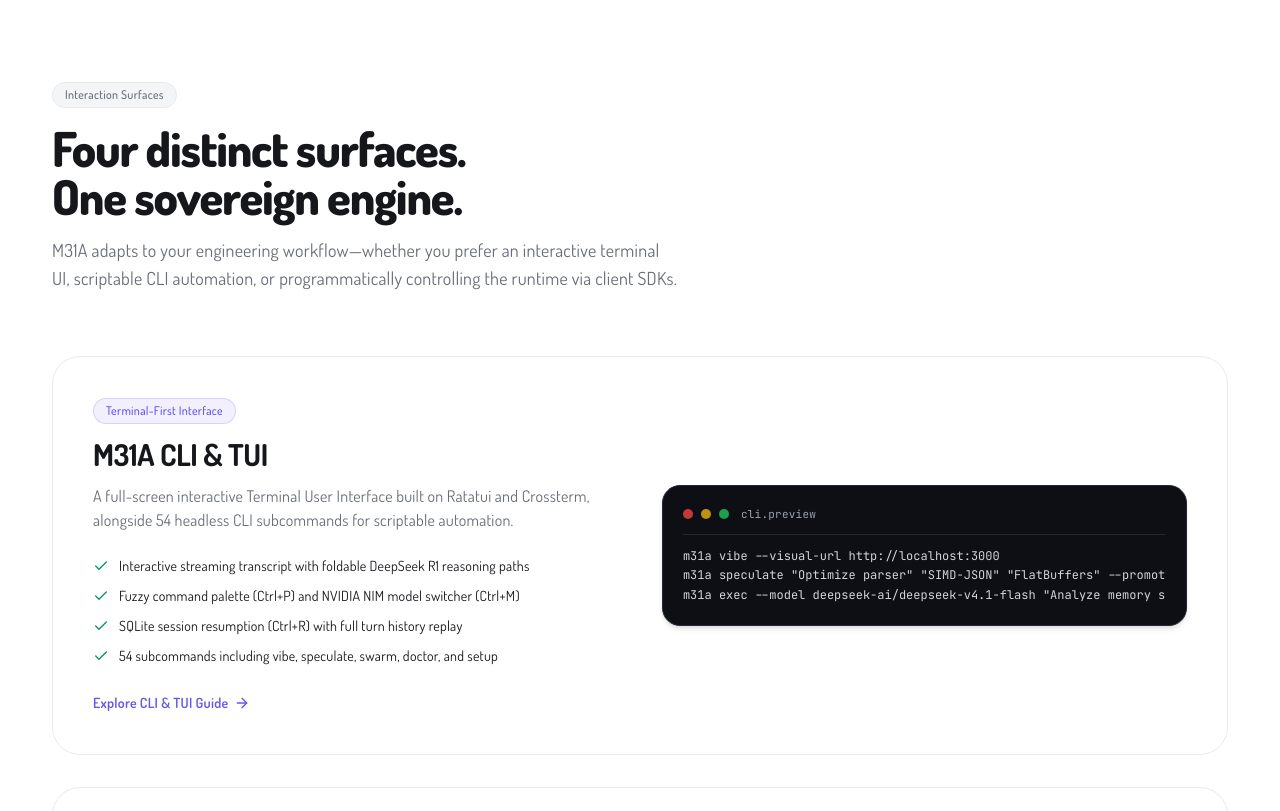
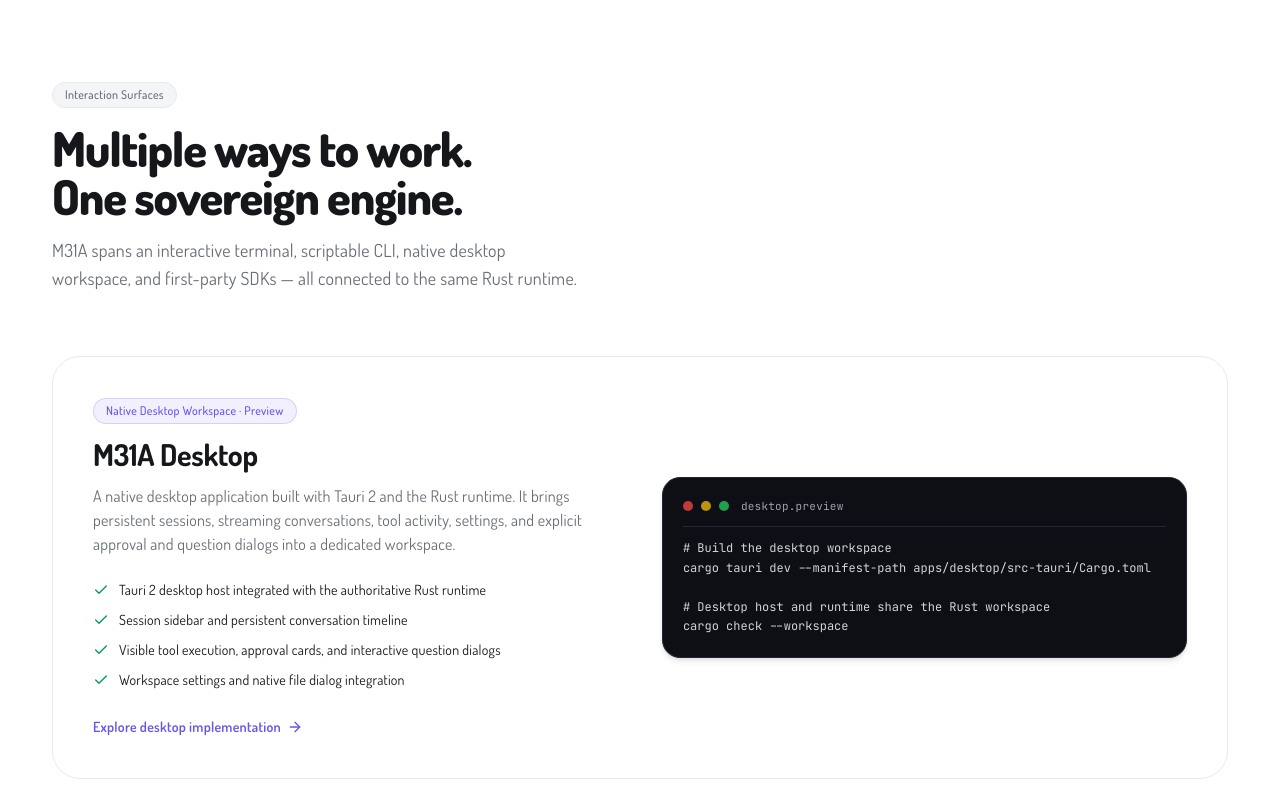
Before and after one commit to eshanized/m31a.tonmoyinfrastructure.org, a Next.js app: page / in a window 1280 px wide. Shown: the part 2520-3331 px from the top of the page. Built offline with nearby package versions, Linux system fonts and the light colour scheme; no server answers.

Commit message:
site: add native M31A desktop product surface

```diff
--- a/components/sections/ProductSurfaces.jsx
+++ b/components/sections/ProductSurfaces.jsx
@@ -17,6 +17,28 @@ import Button from '@/components/ui/Button';
 
 export default function ProductSurfaces() {
   const surfaces = [
+    {
+      id: 'desktop',
+      title: 'M31A Desktop',
+      badge: 'Native Desktop Workspace · Preview',
+      badgeVariant: 'accent',
+      description:
+        'A native desktop application built with Tauri 2 and the Rust runtime. It brings persistent sessions, streaming conversations, tool activity, settings, and explicit approval and question dialogs into a dedicated workspace.',
+      highlights: [
+        'Tauri 2 desktop host integrated with the authoritative Rust runtime',
+        'Session sidebar and persistent conversation timeline',
+        'Visible tool execution, approval cards, and interactive question dialogs',
+        'Workspace settings and native file dialog integration',
+      ],
+      linkText: 'Explore desktop implementation',
+      linkHref: 'https://github.com/eshanized/M31A/tree/master/apps/desktop',
+      codeSnippet: `# Build the desktop workspace
+cargo tauri dev --manifest-path apps/desktop/src-tauri/Cargo.toml
+
+# Desktop host and runtime share the Rust workspace
+cargo check --workspace`,
+      terminalBg: false,
+    },
     {
       id: 'cli',
       title: 'M31A CLI & TUI',
@@ -111,10 +133,10 @@ await thread.run({ prompt: 'Implement SIMD serialization' });`,
           Interaction Surfaces
         </Badge>
         <h2 className="text-3xl sm:text-4xl md:text-5xl font-extrabold tracking-tight text-foreground text-balance">
-          Four distinct surfaces. One sovereign engine.
+          Multiple ways to work. One sovereign engine.
         </h2>
         <p className="mt-4 text-base sm:text-lg text-foreground-muted leading-relaxed text-balance">
-          M31A adapts to your engineering workflow—whether you prefer an interactive terminal UI, scriptable CLI automation, or programmatically controlling the runtime via client SDKs.
+          M31A spans an interactive terminal, scriptable CLI, native desktop workspace, and first-party SDKs — all connected to the same Rust runtime.
         </p>
       </div>
 
```
